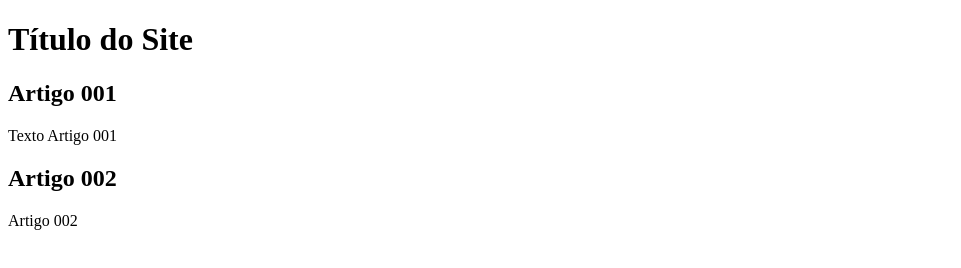
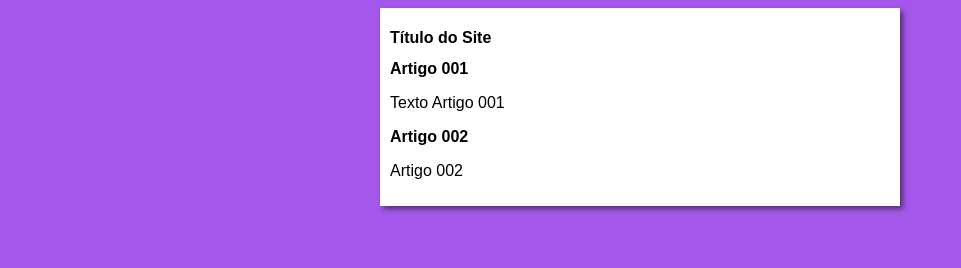
Before and after one commit to lucasvalgoi/projeto-site-teste, a plain HTML site: page index.html in a window 1280 px wide. Shown: the whole page, without its empty margins (0-961 px from the left). Drawn offline with Linux system fonts and the light colour scheme.

Commit message:
Design iniciado

```diff
--- /dev/null
+++ b/estilos/style.css
@@ -0,0 +1,16 @@
+* {
+    font-family: Arial, Helvetica, sans-serif;
+    font-size: 16px;
+}
+
+body {
+    background-color: rgb(164, 88, 235);
+}
+
+main {
+    background-color: white;
+    width: 500px;
+    margin: auto;
+    padding: 10px;
+    box-shadow: 3px 3px 5px rgba(0, 0, 0, 0.486);
+}
--- a/index.html
+++ b/index.html
@@ -4,6 +4,7 @@
     <meta charset="UTF-8">
     <meta name="viewport" content="width=device-width, initial-scale=1.0">
     <title>Título do Site</title>
+    <link rel="stylesheet" href="estilos/style.css">
 </head>
 <body>
     <main>
```
